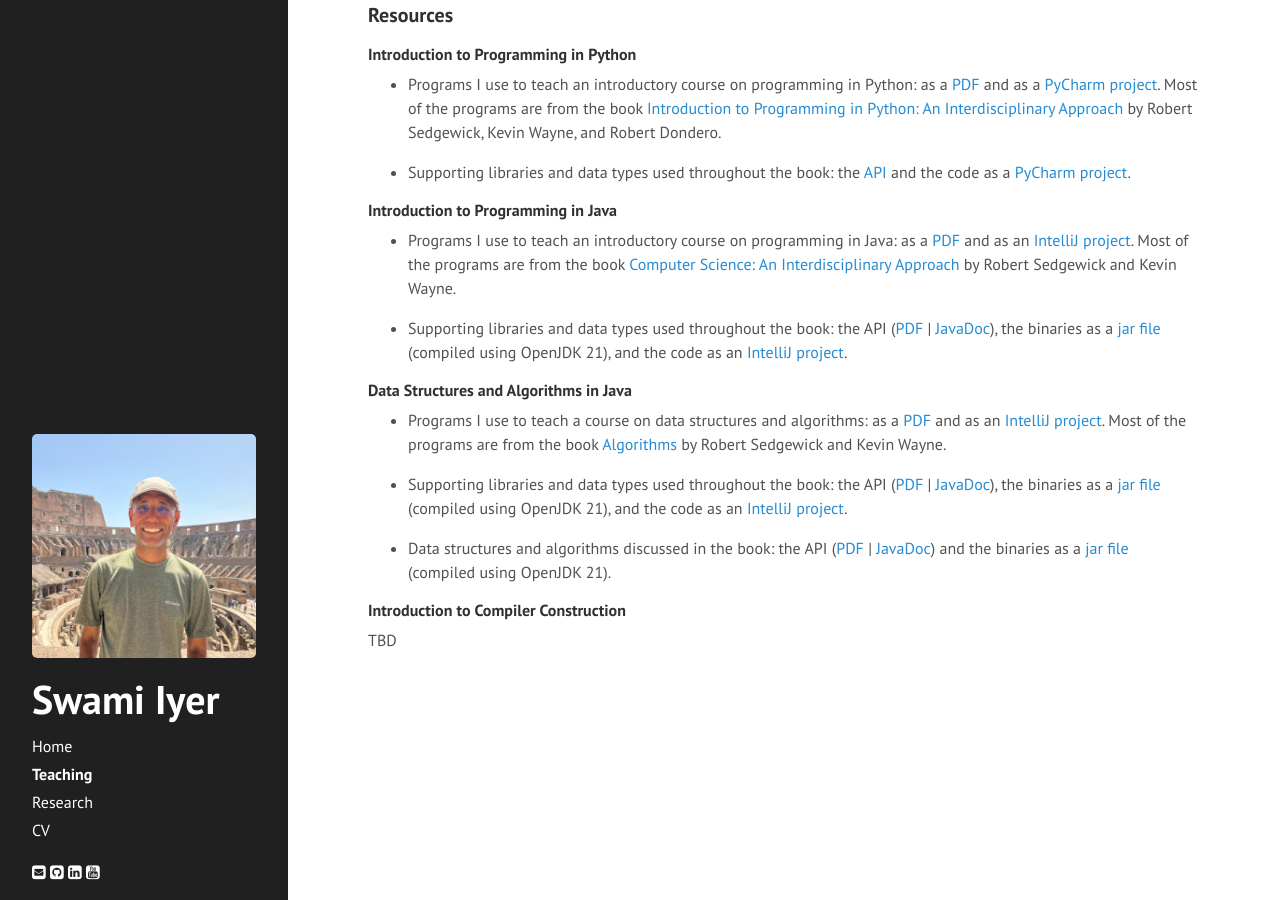
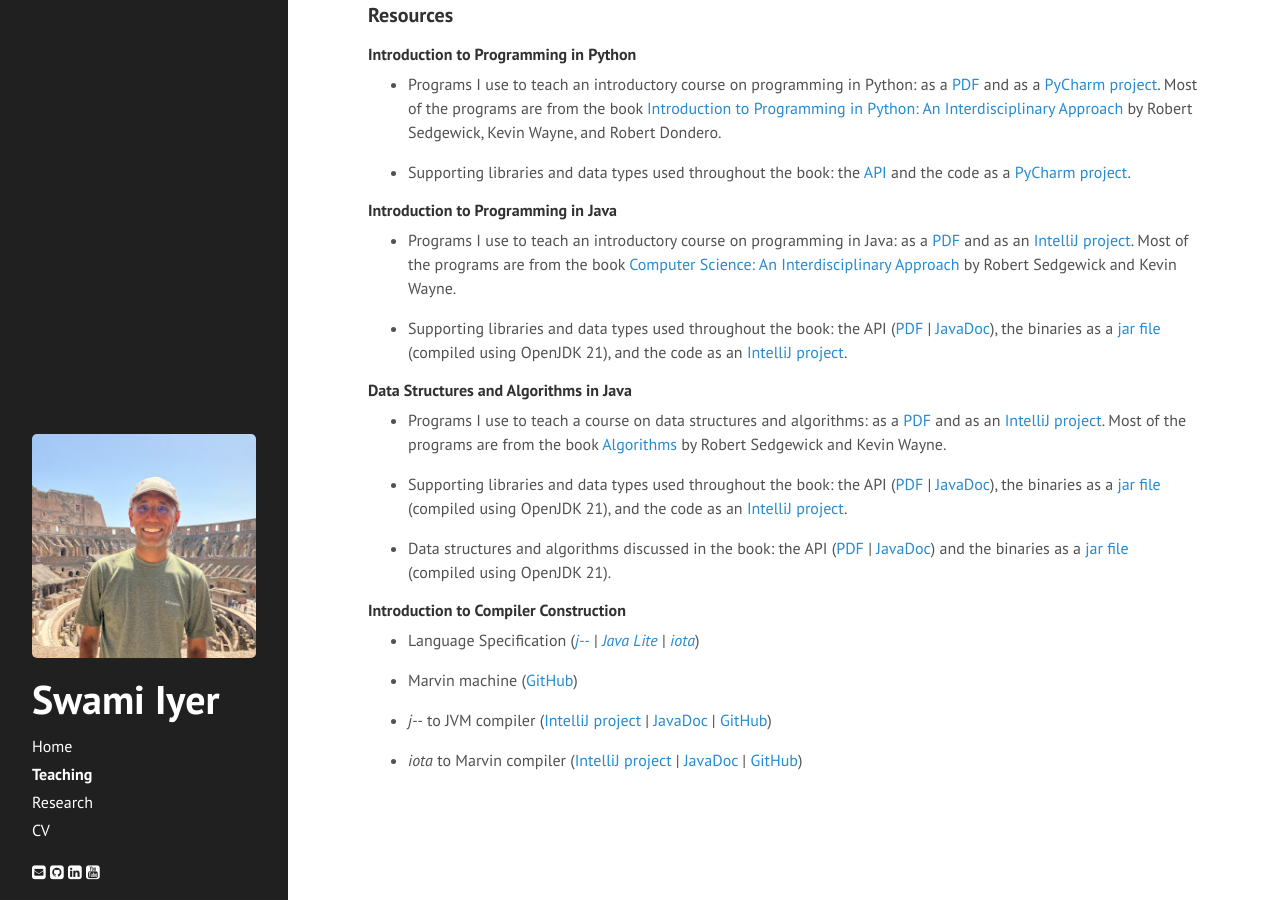
Before and after one commit to swamiiyer/swamiiyer.github.io, a Jekyll site: the page built from _pages/teaching.md, in a window 1280 px wide and 900 px high, scrolled down 863 px. Built offline with Jekyll 4.4.1, drawn with Linux system fonts in a browser that asks for light colours; nearby versions of some CDN libraries.

Commit message:
Fleshed out the compilers section

```diff
--- a/_pages/teaching.md
+++ b/_pages/teaching.md
@@ -54,4 +54,10 @@ Throughout my student life I had the good fortune of being taught by some except
 
 #### Introduction to Compiler Construction
 
-TBD
+- Language Specification ([*j\-\-*](https://www.cs.umb.edu/~siyer/teaching/jmm_langspec.pdf) \| [*Java Lite*](https://www.cs.umb.edu/~siyer/teaching/javalite_langspec.pdf) \| [*iota*](https://www.cs.umb.edu/~siyer/teaching/iota_langspec.pdf))
+
+- Marvin machine ([GitHub](https://github.com/swamiiyer/marvin))
+
+- *j\-\-* to JVM compiler ([IntelliJ project](https://www.cs.umb.edu/~siyer/teaching/j--.zip) \| [JavaDoc](https://www.cs.umb.edu/~siyer/teaching/jmm-javadoc) \| [GitHub](https://github.com/swamiiyer/j--))
+
+- *iota* to Marvin compiler ([IntelliJ project](https://www.cs.umb.edu/~siyer/teaching/iota.zip) \| [JavaDoc](https://www.cs.umb.edu/~siyer/teaching/iota-javadoc) \| [GitHub](https://github.com/swamiiyer/iota))
```
